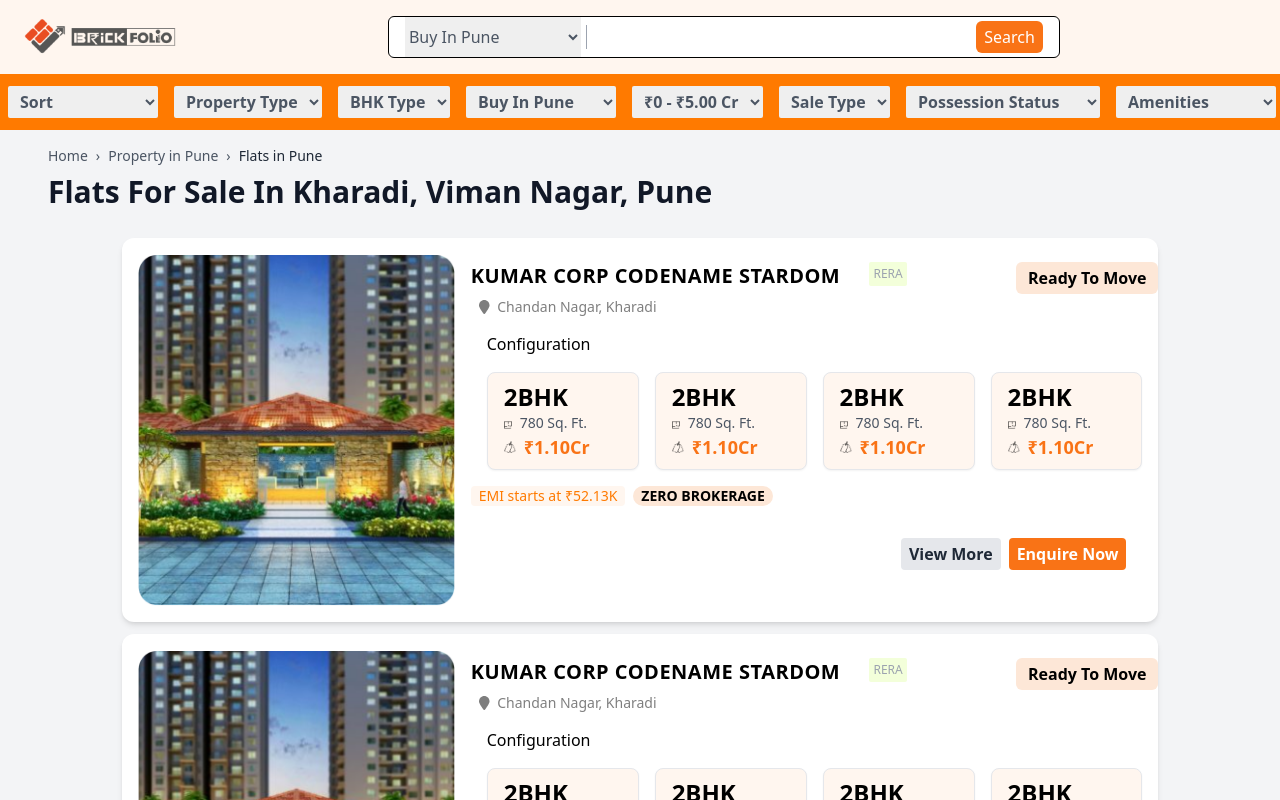
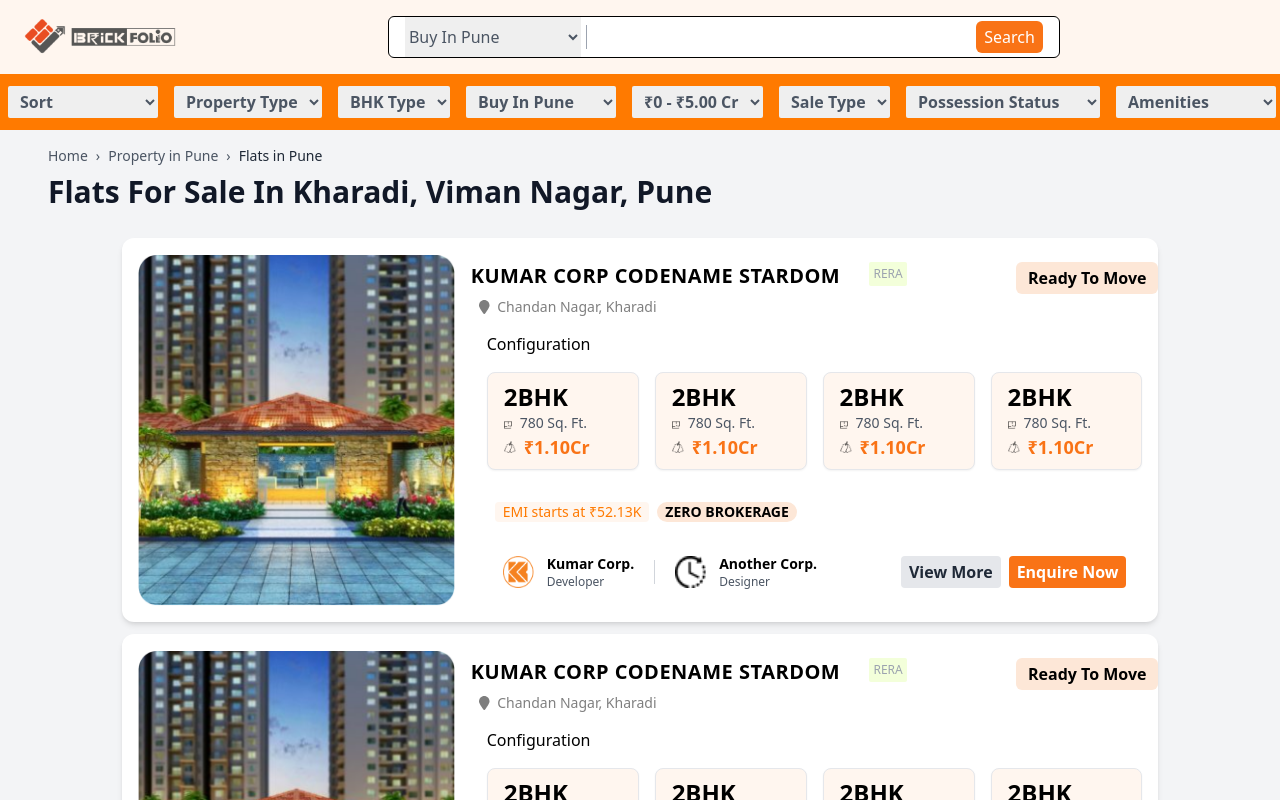
Before and after one commit to AnkurBahadure/brickfolio, a React (Vite) app in the folder frontend/: page / in a window 1280 px wide. Shown: the top 800 px of the page. Built offline with nearby package versions, Linux system fonts and the light colour scheme.

Commit message:
Update PropertyCard.jsx

```diff
--- a/frontend/src/Components/PropertyCard.jsx
+++ b/frontend/src/Components/PropertyCard.jsx
@@ -2,6 +2,8 @@
 import data from '../assets/data.json'; // Make sure the path to the JSON file is correct
 import area from '../assets/area.png'
 import cost from '../assets/cost.png'
+import kumar from '../assets/kumar.png'
+import time from '../assets/time.png'
 import { FontAwesomeIcon } from "@fortawesome/react-fontawesome";
 import { faLocationPin } from '@fortawesome/free-solid-svg-icons';
 const PropertyCard = () => {
@@ -48,11 +50,25 @@
                   </div>
                 ))}
               </div>
-              <div className="flex gap-x-2 mr-8">
+              <div className="flex gap-x-2 px-6 mt-4">
                 <p className="text-sm  mt-4 bg-[#FFF6EF] text-[#FF7A00] px-2 rounded  w-auto">{property.emiInfo}</p>
                 <p className="text-sm  mt-4 bg-[#FDE7D7] text-black rounded-3xl px-2 font-semibold w-auto">{property.brokerage}</p>
               </div>
-              <div className="mt-8 flex justify-end gap-x-2 px-8">
+              <div className="mt-8 flex justify-between items-center px-8">
+                <div className="flex items-center gap-x-3">
+                  <img src={kumar} alt="Kumar Corp." className="w-8 h-8 rounded" />
+                  <div>
+                    <h2 className="text-sm font-semibold">Kumar Corp.</h2>
+                    <p className="text-xs text-gray-600">Developer</p>
+                  </div>
+                  <div className="border-l border-gray-300 h-6 mx-2"></div>
+                  <img src={time} alt="Another Corp." className="w-8 h-8 rounded" />
+                  <div>
+                    <h2 className="text-sm font-semibold">Another Corp.</h2>
+                    <p className="text-xs text-gray-600">Designer</p>
+                  </div>
+                </div>
+                <div className="flex gap-x-2">
                   <button className="bg-gray-200 text-gray-800 font-semibold py-1 px-2 rounded">
                     View More
                   </button>
@@ -60,6 +76,9 @@
                     Enquire Now
                   </button>
                 </div>
+              </div>
+
+
             </div>
           </div>
         </div>
```
Lines whose indentation alone changed are shown as unchanged.
